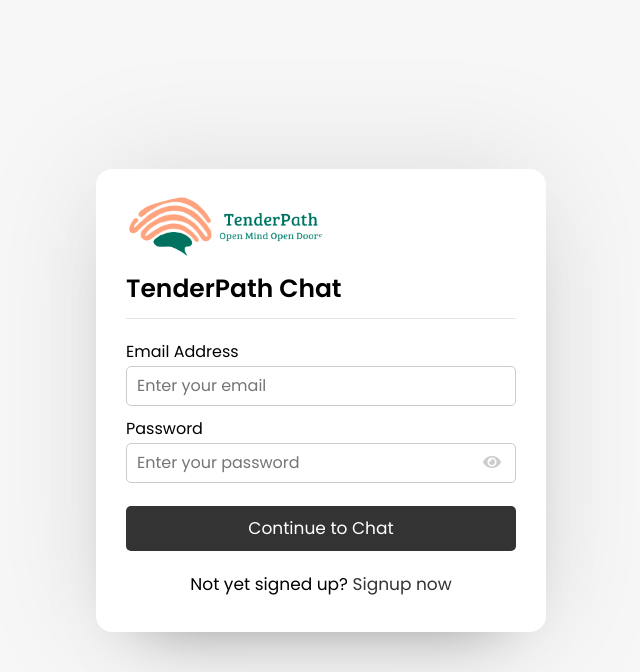
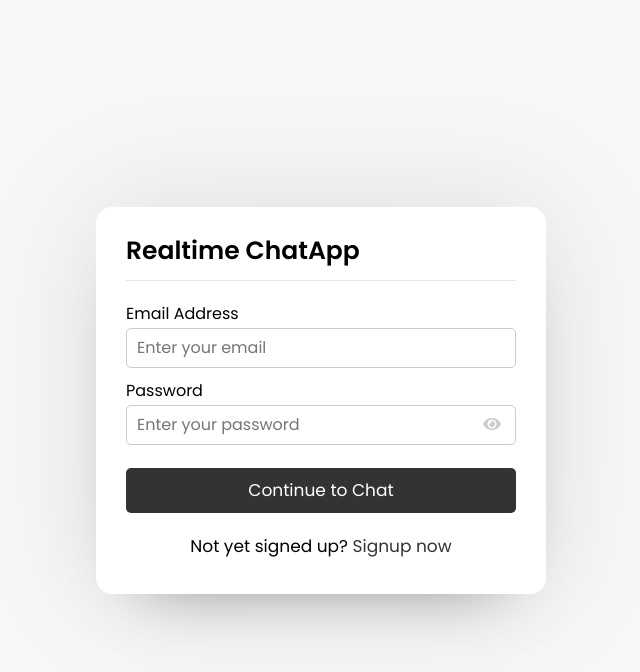
Before and after one commit to egideons/ChatApp, a PHP site: page /login.php in a window 1280 px wide. Shown: the top 672 px of the page, without its empty margins (319-959 px from the left). Run offline with PHP 8.4, Linux system fonts and the light colour scheme.

Commit message:
Update login.php

```diff
--- a/login.php
+++ b/login.php
@@ -10,8 +10,7 @@
 <body>
     <div class="wrapper">
         <section class="form login">
-            <header> <span><a href='../Student Counselling Website/home.html'><img alt='Tenderpath Logo' src='logo.png'
-                            style='height: 65px;width: 200px;'></a><br></span>TenderPath Chat</header>
+            <header>Realtime ChatApp</header>
             <form action="#" method="POST" enctype="multipart/form-data" autocomplete="off">
                 <div class="error-text"></div>
                 <div class="field input">
```
